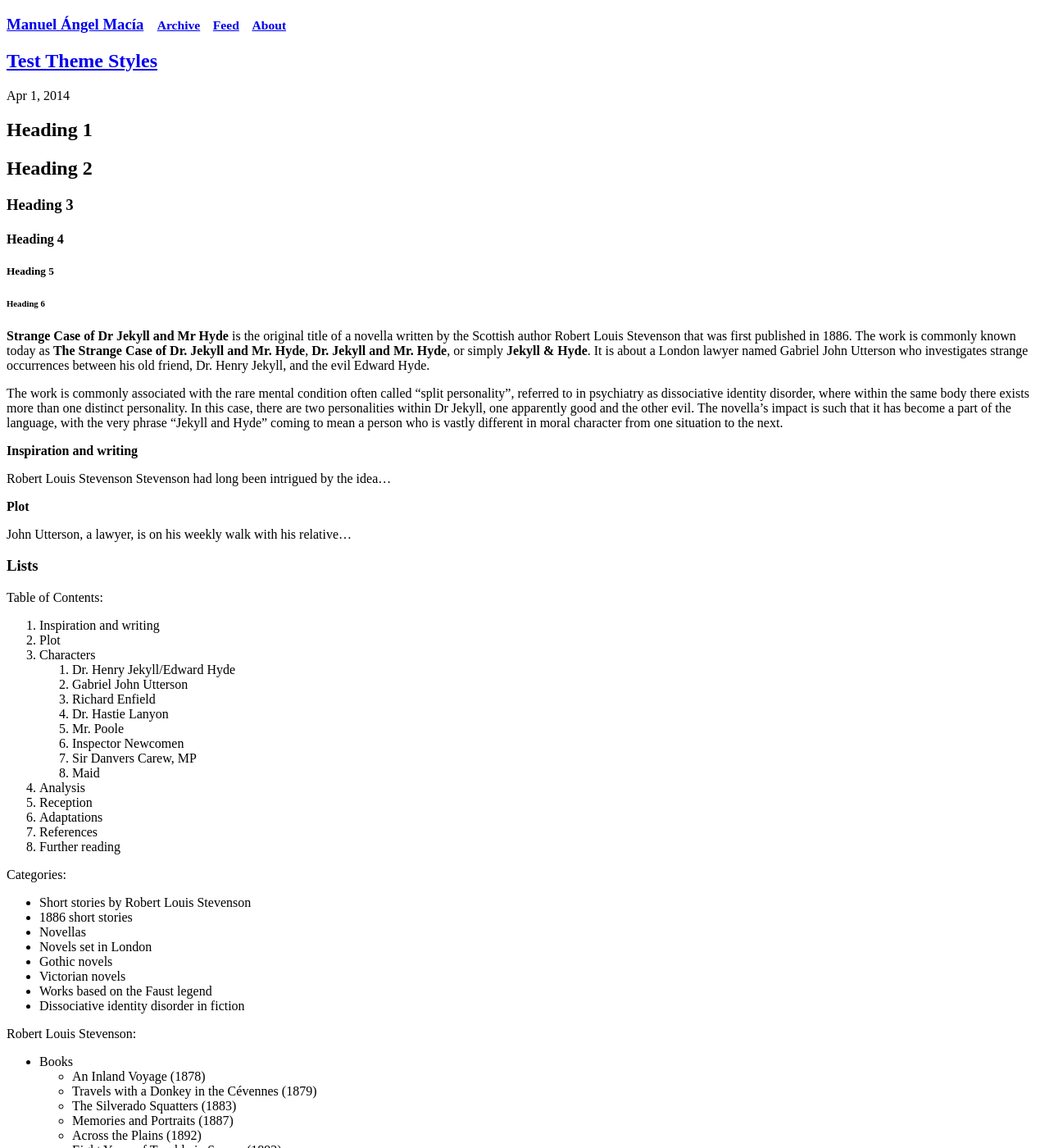
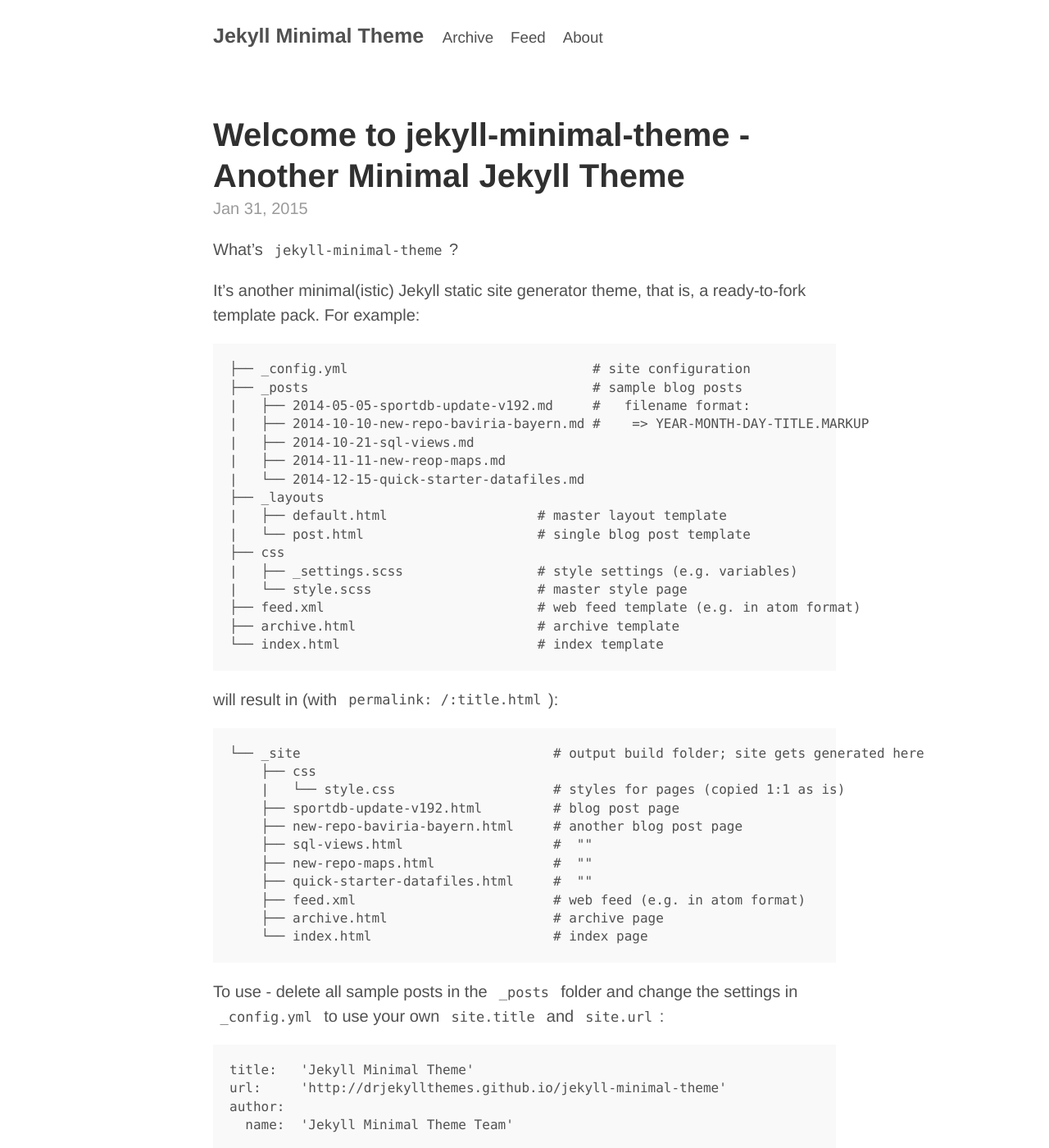
Before and after one commit to mnlngl/mnlngl, a Jekyll site: the page built from index.html, in a window 1280 px wide and 1400 px high. Shown: the whole window at 82% size. Built offline with Jekyll 4.4.1, drawn with Linux system fonts in a browser that asks for light colours; some of the changed text lies outside the part shown.

Commit message:
commit 0.1

```diff
--- a/_config.yml
+++ b/_config.yml
@@ -1,15 +1,15 @@
 ###########
 # site.title, site.url, site.author.name
 
-title:   'Manuel Ángel Macía'
+title:   'Jekyll Minimal Theme'
 author:
-  name:  'Manuel Ángel Macía'
+  name:  'Jekyll Minimal Theme Team'
 
 ## note:
 #  use site.path in your templates to make it work for both protocols e.g. http and https
 #  use site.url only inside the web feed template (e.g. requires full url incl. protocol)
 path: /jekyll-minimal-theme
-url:  'https://mnlngl.github.io/'
+url:  'http://henrythemes.github.io/jekyll-minimal-theme'
 
 
 ########
--- /dev/null
+++ b/_posts/2014-05-05-sportdb-update-v192.md
@@ -0,0 +1,25 @@
+---
+layout: post
+title: "sportdb Update v1.9.2 - Added Match Goals Reader e.g. [Messi 3', 45+1']"
+---
+
+
+What's news? sportdb command line updates:
+
+The match schedule reader now will add goals (plus auto-add missing
+players). All still a little rough but working without any (extra) configuration. Example:
+
+~~~
+(1) Thu Jun/12 17:00   Brazil 3-1 (1-1) Croatia       @ Arena de São Paulo, São Paulo
+        [Neymar 29', 71' (pen.) Oscar 90+1';  Marcelo 11' (o.g.)]
+~~~
+
+The reader will add four goal records (see the table goals w/ fields such as
+`player_id`, `team_id`, `minute`, `offset`, `score1`, `score2` etc.):
+
+~~~
+1 |   Marcelo  11'   (o.g.)   1-0   Croatia (Team 2)
+2 |   Neymar   29'            1-1   Brazil  (Team 1)
+3 |   Neymar   71'   (pen.)   2-1   Brazil  (Team 1)
+4 |   Oscar    90'+1'         3-1   Brazil  (Team 1)
+~~~
--- /dev/null
+++ b/_posts/2014-10-14-new-repo-baviria-bayern.md
@@ -0,0 +1,10 @@
+---
+layout: post
+title: "New Repo - Bayern (Baviria) - incl. European Beer Stars 2011, 2012, 2013"
+---
+
+Moved all beer, brewpub n brewery data for Bayern
+(Baviria) to its own repo, that is, [`openbeer/by-bayern`](https://github.com/openbeer/by-bayern).
+
+Also includes all European Beer Star winners from Bayern
+(Baviria) for the years 2011, 2012 and 2013. Cheers. Prost.
--- /dev/null
+++ b/_posts/2014-10-21-sql-views.md
@@ -0,0 +1,42 @@
+---
+layout: post
+title:  "football.db SQL Queries Made Easy (Thanks to Views)"
+---
+
+First thanks to Joe Kampschmidt for getting started w/
+some [SQL queries examples](http://openfootball.github.io/docs/sql-queries-intro.html).
+
+Added some SQL views to make it easier to query the `football.db`.
+Example - List World Cup Brazil 2014 Games:
+
+Before (Table Edition):
+
+~~~
+SELECT t1.title,
+       t2.title,
+       g.*
+  FROM games g
+       LEFT OUTER JOIN teams t1 ON t1.id = g.team1_id
+       LEFT OUTER JOIN teams t2 ON t2.id = g.team2_id
+       INNER JOIN rounds r ON r.id = g.round_id
+       INNER JOIN events e ON e.id = r.event_id
+ WHERE e.key = 'world.2014'
+~~~
+
+After (View Edition):
+
+~~~
+SELECT *
+  FROM events_games_list
+ WHERE e.key = 'world.2014';
+~~~
+
+[More views](https://github.com/openfootball/schema.sql) include:
+
+- `teams_list`
+- `games_list`
+- `events_list`
+- `events_teams_list`
+- `events_games_list`
+- `events_rounds_list`
+- `events_groups_list`
--- /dev/null
+++ b/_posts/2014-11-11-new-repo-maps.md
@@ -0,0 +1,10 @@
+---
+layout: post
+title: "New Repo /maps - Free Full-Screen Interactive Beer Maps w/ Brewery Listings"
+---
+
+Added a new repo, that is, `/maps` for hosting 'full-screen'
+interactive beer maps with brewery listings.
+
+See an example [beer map for Austria](http://openbeer.github.io/maps/at) (~200 breweries n brewpubs)
+live or [check the source using](https://github.com/openbeer/maps) the mapbox.js mapping library.
--- /dev/null
+++ b/_posts/2014-12-15-quick-starter-datafiles.md
@@ -0,0 +1,34 @@
+---
+layout: post
+title: "Added football.db Quick Starter Datafile Templates - $ sportdb new worldcup"
+---
+
+The sportdb command line tool now includes a new quick starter
+template command to (auto-)download Datafile scripts from the new
+[`openfootball/datafile` registry](https://github.com/openfootball/datafile).
+
+For example, to build yourself a copy of the `worldcup2014.db` type:
+
+~~~
+$ sportdb new worldcup2014
+~~~
+
+The new command will run these steps:
+
+- Step 1: Download `worldcup2014.rb` Datafile (from GitHub) to your
+    working folder as `./Datafile`
+- Step 2: Run the `sportdb` build command
+    - Step 2.a: Download all datasets listed in the Datafile as zip
+       archives (from GitHub) to `./tmp`
+    - Step 2.b: Create the "empty" database, that is, table structure,
+       indexes, etc. (schema)
+    - Step 2.c: Read in all datasets from the zip archives in `./tmp` (no need to unpack)
+
+That's it. All done and setup with a single command. Still early and rough.
+
+PS: The first quick starter Datafile templates include:
+
+- `worldcup`   => All World Cups 1930-2014
+- `en`         => English Premier Leagues
+- `en2014-15`  => English Premier League 2014/15
+- `cl2014-15`  => (European) Champions League 2014/15
--- /dev/null
+++ b/_posts/2015-01-31-welcome.md
@@ -0,0 +1,55 @@
+---
+layout: post
+title: "Welcome to jekyll-minimal-theme - Another Minimal Jekyll Theme"
+---
+
+What's `jekyll-minimal-theme`?
+
+It's another minimal(istic) Jekyll static site generator theme,
+that is, a ready-to-fork template pack. For example:
+
+~~~
+├── _config.yml                               # site configuration
+├── _posts                                    # sample blog posts
+|   ├── 2014-05-05-sportdb-update-v192.md     #   filename format:
+|   ├── 2014-10-10-new-repo-baviria-bayern.md #    => YEAR-MONTH-DAY-TITLE.MARKUP
+|   ├── 2014-10-21-sql-views.md
+|   ├── 2014-11-11-new-reop-maps.md
+|   └── 2014-12-15-quick-starter-datafiles.md
+├── _layouts
+|   ├── default.html                   # master layout template
+|   └── post.html                      # single blog post template
+├── css
+|   ├── _settings.scss                 # style settings (e.g. variables)
+|   └── style.scss                     # master style page
+├── feed.xml                           # web feed template (e.g. in atom format)
+├── archive.html                       # archive template
+└── index.html                         # index template
+~~~
+
+will result in (with `permalink: /:title.html`):
+
+~~~
+└── _site                                # output build folder; site gets generated here
+    ├── css
+    |   └── style.css                    # styles for pages (copied 1:1 as is)
+    ├── sportdb-update-v192.html         # blog post page
+    ├── new-repo-baviria-bayern.html     # another blog post page
+    ├── sql-views.html                   #  ""
+    ├── new-repo-maps.html               #  ""
+    ├── quick-starter-datafiles.html     #  ""
+    ├── feed.xml                         # web feed (e.g. in atom format)
+    ├── archive.html                     # archive page
+    └── index.html                       # index page
+~~~
+
+To use - delete all sample posts in the `_posts` folder and
+change the settings in `_config.yml` to use your own `site.title`
+and `site.url`:
+
+~~~
+title:   'Jekyll Minimal Theme'
+url:     'http://drjekyllthemes.github.io/jekyll-minimal-theme'
+author:
+  name:  'Jekyll Minimal Theme Team'
+~~~
```
Also changed, not shown: 8 other files.
